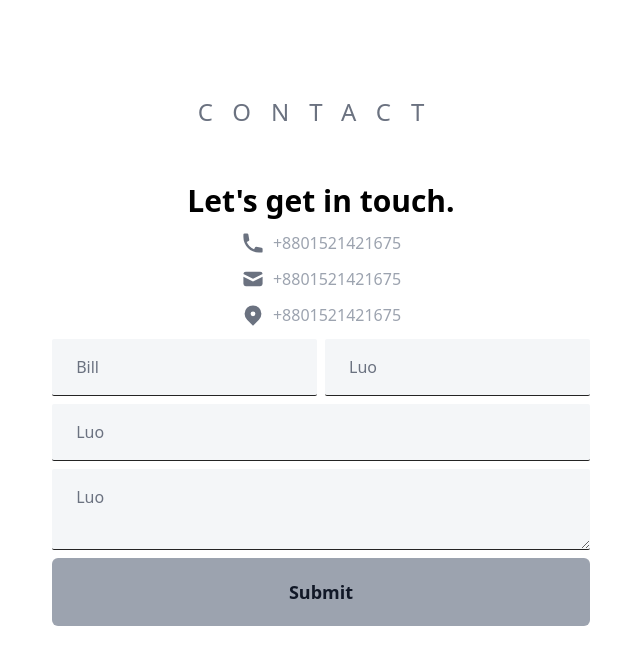
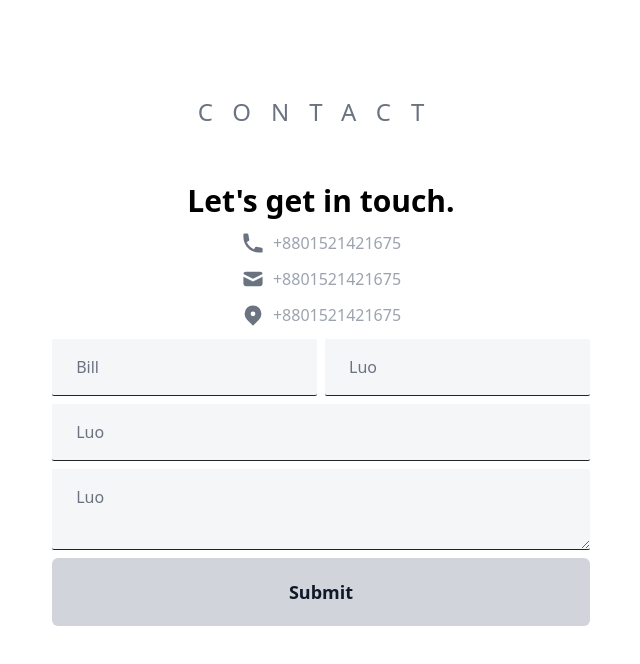
Before and after one commit to mohammed-ahsan/portfolio-new, a Next.js app: page /components/Contact in a window 1280 px wide. Shown: the top 664 px of the page, without its empty margins (319-959 px from the left). Built offline with nearby package versions, Linux system fonts and the light colour scheme.

Commit message:
bug fixes

```diff
--- a/pages/components/Contact.tsx
+++ b/pages/components/Contact.tsx
@@ -57,7 +57,7 @@ onSubmit={onSubmit}>
   <input className=' outline-none bg-slate-400/10 rounded-sm border-b md:px-6 px-2 py-4 border-[#242424] text-gray-500 placeholder-gray-500 transition-all focus:border-gray-400 focus:text-gray-400 hover:border-gray-400' {...register("lastName")} placeholder="Luo" />
   <textarea className=' outline-none bg-slate-400/10 rounded-sm border-b md:px-6 px-2 py-4 border-[#242424] text-gray-500 placeholder-gray-500 transition-all focus:border-gray-400 focus:text-gray-400 hover:border-gray-400' {...register("lastName")} placeholder="Luo" />
 
-      <button className='bg-gray-400 py-5 rounded-md text-gray-900 font-semibold text-lg' >Submit</button>
+      <button className='bg-gray-300 py-5 rounded-md text-gray-900 font-semibold text-lg' >Submit</button>
     </form>
             </div>
             </div>
--- a/pages/index.tsx
+++ b/pages/index.tsx
@@ -89,7 +89,7 @@ animate={{bottom: index ? '1%' : '-50%'}}
 transition={{duration: 0.5}}
 
 
-className={index?'absolute border md:mb-2  border-[#F7AB0A]/40 rounded-lg mx-2 bg-gray-900 right-0 left-0 md:left-[85%] md:p-2  md:pr-2 flex flex-row md:flex-col justify-center md:right-5 items-end':'hidden'}>
+className={index?'absolute border md:mb-2  border-[#F7AB0A]/40 rounded-lg mx-[1.3%] bg-gray-900 right-0 left-0 md:left-[85%] md:p-2  md:pr-2 flex flex-row md:flex-col justify-center md:right-5 items-end':'hidden'}>
       <Link href='#home'>
         <button className='px-[0.9vw]  focus:border-2 focus:border-[#F7AB0A]/40 focus:text-[#F7AB0A]/40 py-2 my-2 border border-opacity-0 border-gray-900 rounded-lg uppercase text-xs text-gray-500 transition-all tracking-widest hover:border-[#F7AB0A]/40 hover:text-[#F7AB0A]/40'>Home</button>
         </Link>
```
